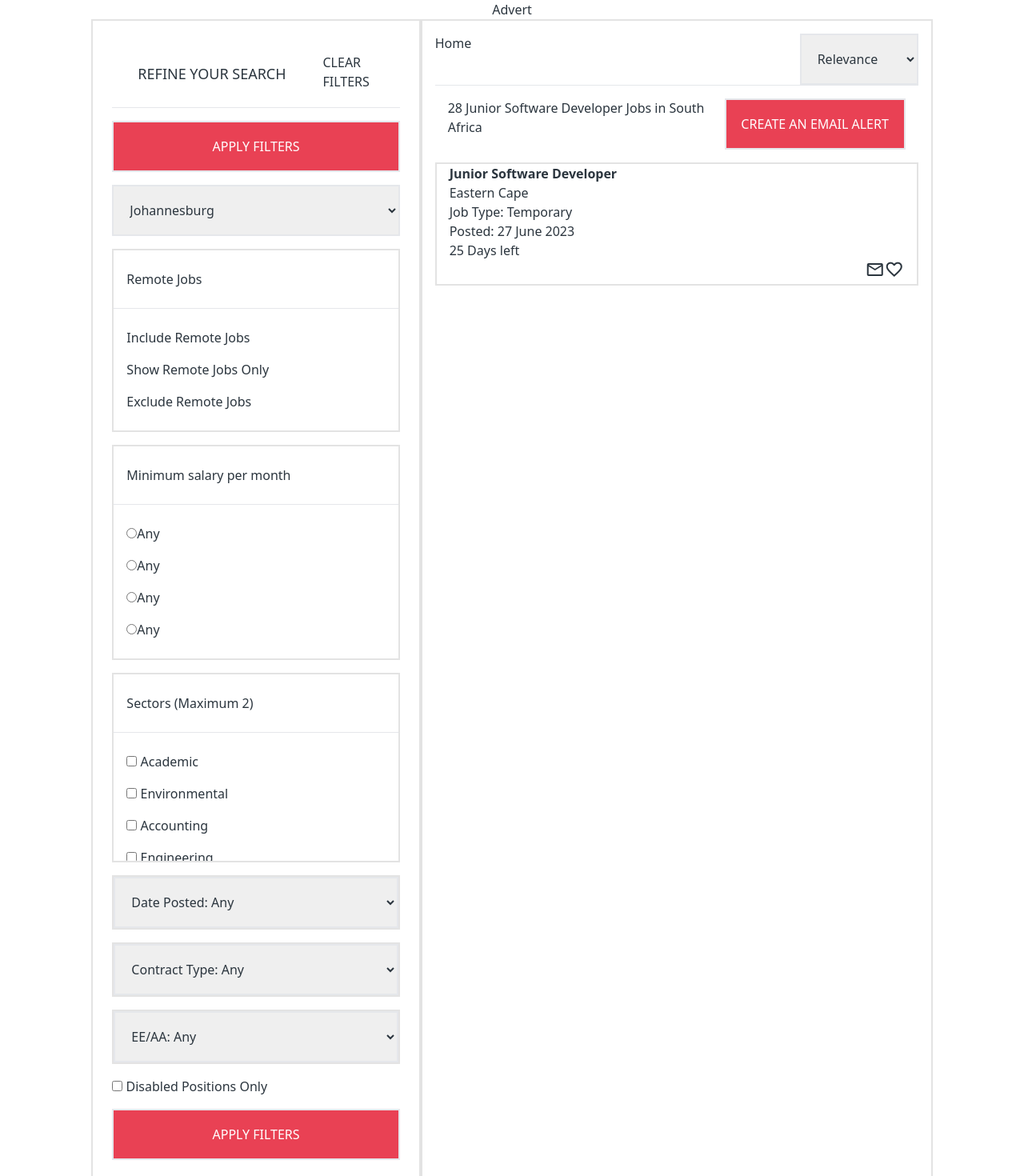
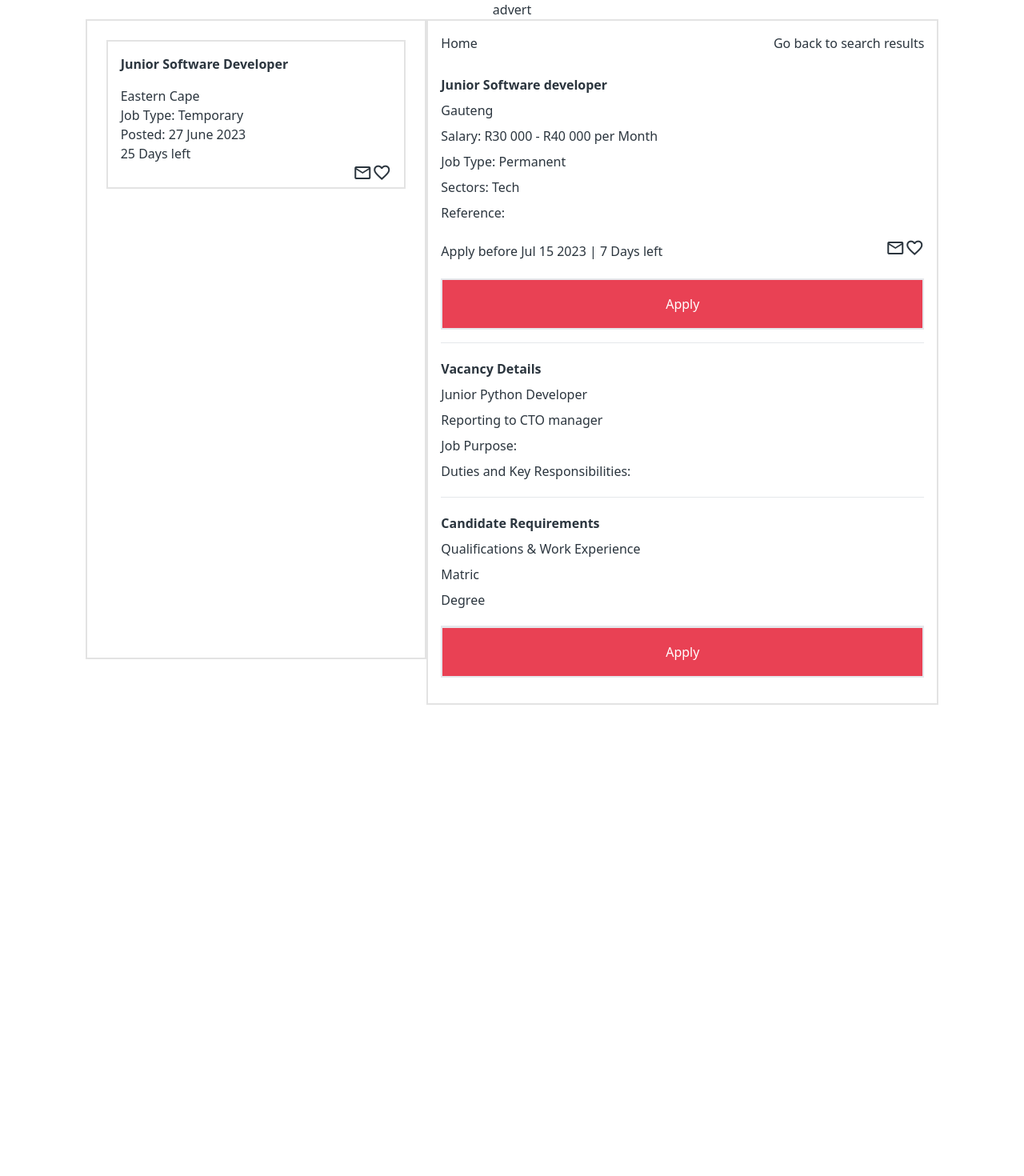
Before and after one commit to Nolu-M/job-listing-platform, a React (Vite) app: page /jobs/advert in a window 1280 px wide. Shown: the top 1470 px of the page at 80% size. After the commit the page ends 881 px from the top, so only its background shows below. Built offline with nearby package versions, Linux system fonts and the light colour scheme.

Commit message:
Added JobDetails Page & Fixed Popup

```diff
--- a/src/App.jsx
+++ b/src/App.jsx
@@ -11,8 +11,8 @@ import JobDetails from './pages/JobDetails'
 function App() {
   return (
     <>
-    <JobListings />
     <Routes>
+      <Route path='/' element={<JobListings/>} />
       <Route path='/jobs/advert' element={<JobDetails/>} />
     </Routes>
 
--- a/src/components/EmailPopup.jsx
+++ b/src/components/EmailPopup.jsx
@@ -4,29 +4,29 @@ const EmailPopup = (props) => {
 
   return (props.trigger) ? (
 
-    <div className='relative mt-0 ml-0 w-full h-screen bg-white'>
-        <div className=''>
-            <div className='flex justify-between bg-slate-400'>
+    <div className='fixed h-9/12 w-9/12'>
+        <div className='relative mt-0 ml-0 bg-white border-2'>
+            <div className='flex justify-between bg-slate-400 p-4 text-white'>
                 <p>Never miss another opportunity!</p>
-                <button className='' onClick={() => props.setTrigger(false)}>Close</button>
+                <button className='' onClick={() => props.setTrigger(false)}>X</button>
                 { props.children }
             </div>
             <form>
-                <p className='m-4'>Get notified by email as soon as new jobs are posted</p>
-                <input type="text" placeholder='Job Title' className='m-4'/>
-                <select className='btn btn-secondary m-4'>
+                <p className='m-4'>Get notified by email as soon as new jobs are posted: </p>
+                <input type="text" placeholder='Job Title' className='m-4 w-9/12 p-4 border-2'/>
+                <select className='btn btn-secondary w-9/12 m-4'>
                     <option value="">Gauteng</option>
                     <option value="">Eastern Cape</option>
                     <option value="">Western Cape</option>
                 </select>
-                <select className='btn btn-secondary m-4'>
+                <select className='btn btn-secondary w-9/12 m-4'>
                     <option value="">Johannesburg</option>
                     <option value="">Port Elizabeth</option>
                     <option value="">Cape Town</option>
                 </select>
-                <input type="text" />
+                <input type="text" placeholder='Email Address' className='m-4 w-9/12 p-4 border-2'/>
             </form>
-            <div className='bg-slate-200'>
+            <div className='bg-slate-200 flex justify-end'>
                 <button className='btn btn-primary'>Create Job Alert</button>
             </div>
         </div>
--- a/src/components/JobCard.jsx
+++ b/src/components/JobCard.jsx
@@ -4,11 +4,10 @@ import { Link } from 'react-router-dom'
 
 const JobCard = () => {
   return (
-    <div>
     <div className=''>
-            <div className='brd px-4'>
-                <Link to='/jobs/advert' href='/jobs/advert'>
-                  <h2 className='font-bold hover:text-girlcode-pink'>Junior Software Developer</h2>
+      <div className='brd px-4 leading-6'>
+        <Link to={'/jobs/advert'} href='/jobs/advert'>
+          <h2 className='font-bold hover:text-girlcode-pink mt-4 mb-4'>Junior Software Developer</h2>
         </Link>
         <ul>
           <li>Eastern Cape</li>
@@ -22,7 +21,6 @@ const JobCard = () => {
         </div>
       </div>
     </div>
-    </div>
   )
 }
 
--- a/src/components/JobInformation.jsx
+++ /dev/null
@@ -1,15 +0,0 @@
-import React from 'react'
-import JobCard from './JobCard'
-
-const JobInformation = () => {
-  return (
-    <>
-        <JobCard/>
-        <div>
-            Company
-        </div>
-    </>
-  )
-}
-
-export default JobInformation
--- a/src/components/JobListingsInfo.jsx
+++ /dev/null
@@ -1,37 +0,0 @@
-import React, { useState} from 'react'
-import JobCard from './JobCard'
-import EmailPopup from './EmailPopup'
-
-
-
-
-const JobListingsInfo = () => {
-
-const [buttonPopup, setButtonPopup] = useState(false);
-
-  return (
-      <div className='w-6/12 brd'>
-        <div className=' relative p-4'>
-          <div className='flex justify-between'>
-            <p>Home</p>
-            <div className=''>
-              <select name="Job-list-sort" id="Job-list-sort" className='btn border-2 hover:border-girlcode-pink'>
-                <option value="Relevance">Relevance</option>
-                <option value="Date Posted">Date Posted</option>
-              </select>
-            </div>
-          </div>
-        <hr />
-          <div className='flex justify-between m-4'>
-            <h3>28 Junior Software Developer Jobs in South Africa</h3>
-            <button className='btn btn-primary w-5/12' onClick={() => setButtonPopup(true)}>CREATE AN EMAIL ALERT</button>
-            <EmailPopup trigger={buttonPopup} setTrigger={setButtonPopup}>
-            </EmailPopup>
-          </div>
-            <JobCard/>
-        </div>
-      </div>
-  )
-}
-
-export default JobListingsInfo
--- a/src/components/SearchListings.jsx
+++ b/src/components/SearchListings.jsx
@@ -8,7 +8,7 @@ const SearchListings = () => {
           <h1 className='text-left text-lg leading-5 font-medium'>REFINE YOUR SEARCH</h1>
         </div>
         <div className=''>
-          <a className='text-right' href='#'>CLEAR FILTERS</a>
+          <a className='text-right text-girlcode-pink' href='#'>CLEAR FILTERS</a>
         </div>
       </div>
       <hr className='mb-4'/>
@@ -16,7 +16,7 @@ const SearchListings = () => {
         <button className='btn btn-primary w-full mb-4'>APPLY FILTERS</button>
       </div>
       <div className='mb-4'>
-        <select name="" id="" className='btn btn-secondary'>
+        <select name="" id="" className='btn btn-secondary w-full'>
           <option value="">Johannesburg</option>
         </select>
       </div>
@@ -83,17 +83,17 @@ const SearchListings = () => {
         </div>
       </div>
       <div className='brd mb-4'>
-      <select name="" id="" className='btn btn-secondary'>
+      <select name="" id="" className='btn btn-secondary w-full'>
         <option value="">Date Posted: Any</option>
       </select>
       </div>
       <div className='brd mb-4'>
-      <select name="" id="" className='btn btn-secondary'>
+      <select name="" id="" className='btn btn-secondary w-full'>
         <option value="">Contract Type: Any</option>
       </select>
       </div>
       <div className='brd mb-4'>
-      <select name="" id="" className='btn btn-secondary '>
+      <select name="" id="" className='btn btn-secondary w-full'>
         <option value="">EE/AA: Any</option>
       </select>
       </div>
--- a/src/index.css
+++ b/src/index.css
@@ -26,5 +26,5 @@ body {
 }
 
 .btn-secondary {
-    @apply border-2 hover:border-girlcode-pink w-full
+    @apply border-2 hover:border-girlcode-pink
 }
--- a/src/pages/JobDetails.jsx
+++ b/src/pages/JobDetails.jsx
@@ -1,14 +1,71 @@
 import React from 'react'
-import JobInformation from '../components/JobInformation'
+import { Link } from 'react-router-dom'
+import JobCard from '../components/JobCard'
 
 
 const Information = () => {
   return (
-    <div>
-      <JobInformation/>
-      <div>
-        Information
+
+    <div className='container mx-auto'>
+      <div className='flex justify-center'>
+      advert
       </div>
+      <div className='flex justify-center'>
+        <div className='brd h-screen p-6 w-4/12'>
+          <div className='w-full'>
+          <JobCard/>
+        </div>
+      </div>
+          <div className='w-6/12 brd'>
+            <div className='relative p-4'>
+              <div className='flex justify-between'>
+                <p>Home</p>
+                <div className=''>
+                  <Link to={'/'} href="jobs" className='hover:text-girlcode-pink'>Go back to search results</Link>
+                </div>
+              </div>
+              <div className='mt-6 leading-8'>
+                <h1 className='font-bold'>Junior Software developer</h1>
+                <ul>
+                  <li>Gauteng</li>
+                  <li>Salary: R30 000 - R40 000 per Month</li>
+                  <li>Job Type: Permanent</li>
+                  <li>Sectors: Tech</li>
+                  <li>Reference: </li>
+                </ul>
+                <div className='flex justify-between mt-4 mb-4'>
+                  <p>Apply before Jul 15 2023 | 7 Days left</p>
+                  <div>
+                    <a href=""><span className="material-symbols-outlined">mail</span></a>
+                    <a href=""><span className="material-symbols-outlined">favorite</span></a>
+                  </div>
+                </div>
+                <button className='btn btn-primary w-full mb-4'>Apply</button>
+                <hr />
+                <div className='mt-4 leading-8'>
+                  <h2 className='font-bold'>Vacancy Details</h2>
+                  <ul>
+                    <li>Junior Python Developer</li>
+                    <li>Reporting to CTO manager</li>
+                  </ul>
+                  <h3>Job Purpose: </h3>
+                  <h3>Duties and Key Responsibilities: </h3>
+                </div>
+                <hr className='mt-4'/>
+                <div className='mt-4 mb-4 leading-8'>
+                  <h2 className='font-bold'>Candidate Requirements</h2>
+                  <h3>Qualifications & Work Experience</h3>
+                  <ul>
+                    <li>Matric</li>
+                    <li>Degree</li>
+                  </ul>
+                </div>
+                <hr />
+                <button className='btn btn-primary w-full mb-4'>Apply</button>
+              </div>
+            </div>
+          </div>
+        </div>
     </div>
   )
 }
--- a/src/pages/JobListings.jsx
+++ b/src/pages/JobListings.jsx
@@ -1,13 +1,15 @@
-import React from 'react'
 import SearchListings from '../components/SearchListings'
-import JobListingsInfo from '../components/JobListingsInfo'
+import React, { useState} from 'react'
+import JobCard from '../components/JobCard'
+import EmailPopup from '../components/EmailPopup'
 
 
 
 const JobListings = () => {
+  const [buttonPopup, setButtonPopup] = useState(false);
+
   return (
-    <section>
-      <div classname='container mx-auto'>
+      <div className='container mx-auto'>
         <div className='flex justify-center'>
           Advert
         </div>
@@ -15,11 +17,33 @@ const JobListings = () => {
           <div className=''>
             <SearchListings/>
           </div>
-          <JobListingsInfo/>
+          <div className='w-1/2 brd'>
+            <div className=' relative p-4'>
+              <div className='flex justify-between'>
+                <p>Home</p>
+                <div className='mb-4'>
+                  <select name="Job-list-sort" id="Job-list-sort" className='btn border-2 hover:border-girlcode-pink'>
+                    <option value="Relevance">Relevance</option>
+                    <option value="Date Posted">Date Posted</option>
+                  </select>
+                </div>
+              </div>
+              <hr />
+              <div className='flex justify-between mt-4 mb-4'>
+                <h3>28 Junior Software Developer Jobs in South Africa</h3>
+                <div className='flex justify-end'>
+                <button className='btn btn-primary w-full' onClick={() => setButtonPopup(true)}>CREATE AN EMAIL ALERT</button>
+                  <EmailPopup trigger={buttonPopup} setTrigger={setButtonPopup}>
+                    </EmailPopup>
+                </div>
+              </div>
+              <JobCard/>
+            </div>
+          </div>
         </div>
       </div>
-    </section>
+
   )
 }
 
-export default JobListings
+export default JobListings;
```
Also changed, not shown: 1 other file (tests, documents, lock files or other folders). Lines whose indentation alone changed are shown as unchanged.
